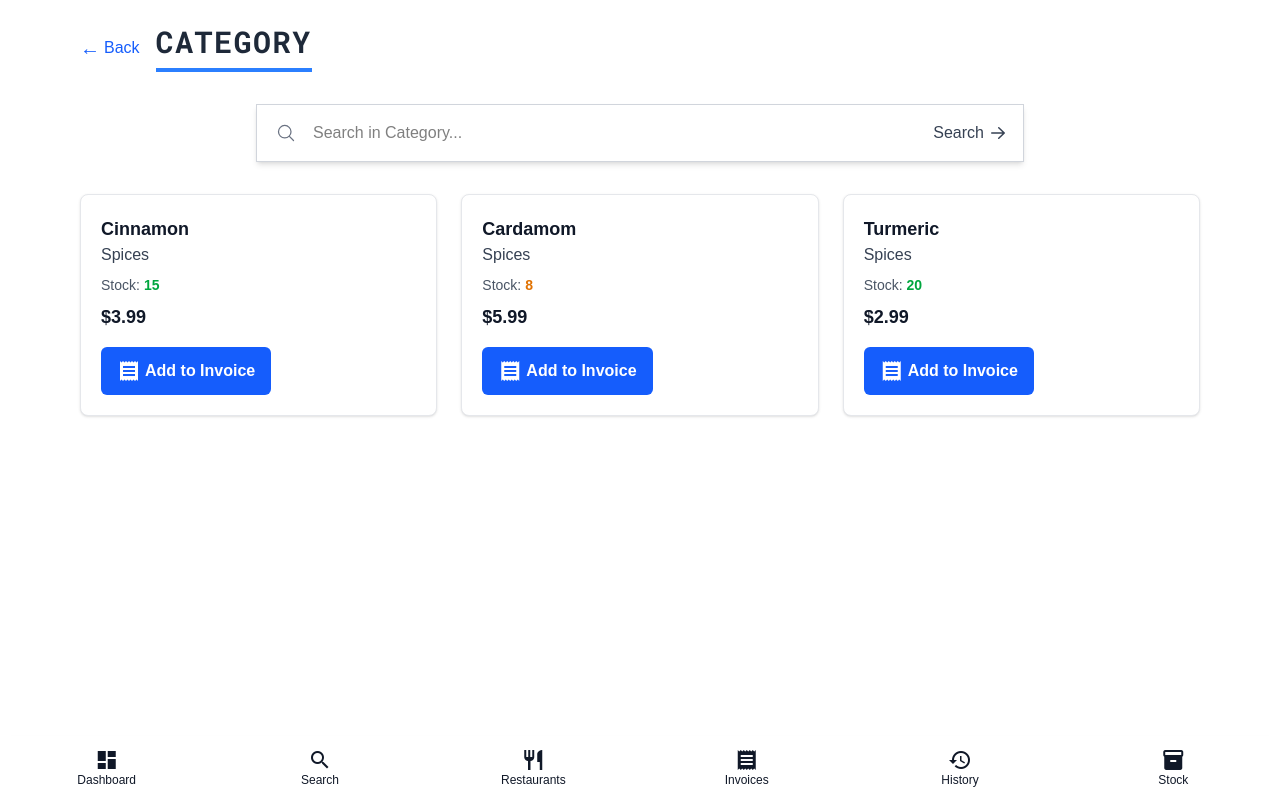
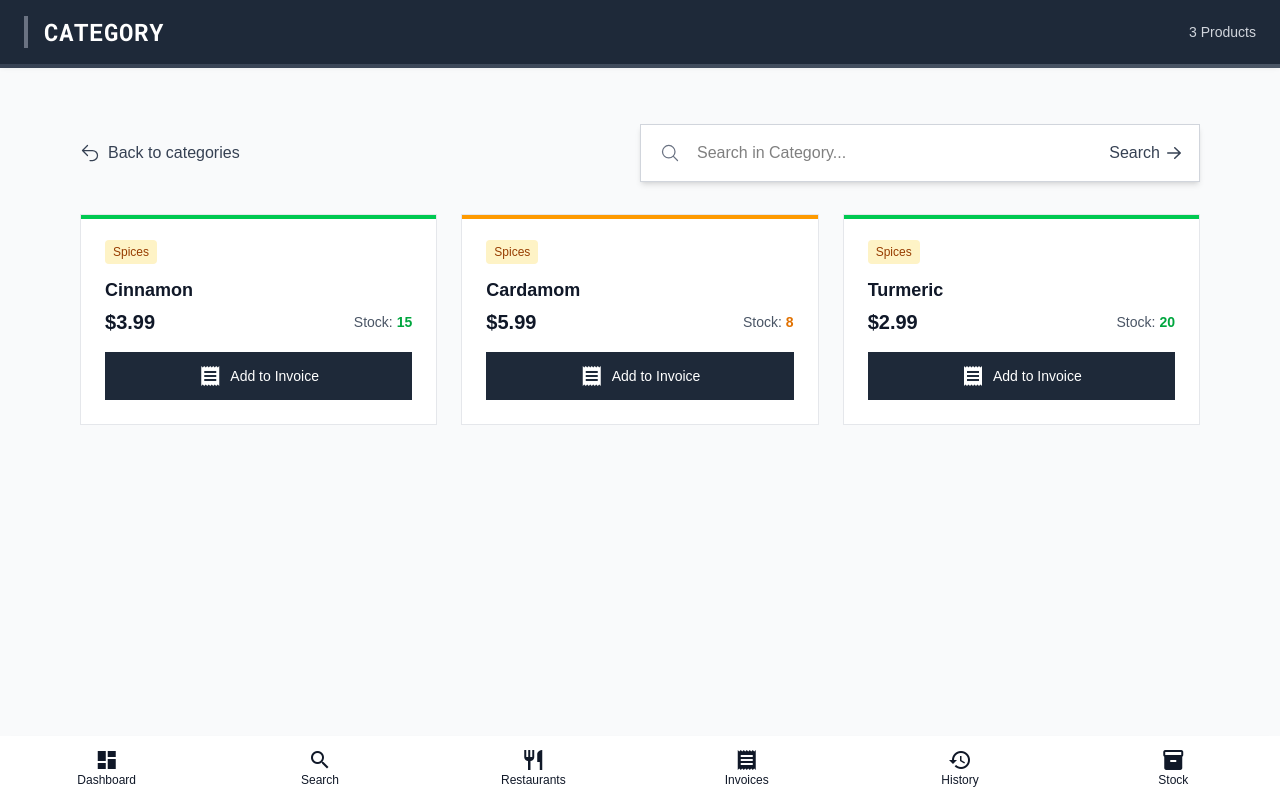
Before and after one commit to elvisinthecloud/inventory-management-system, a Next.js app: page /search/category/1 in a window 1280 px wide. Built offline with nearby package versions, Linux system fonts and the light colour scheme.

Commit message:
Feature: Enhance ProductCard, CategoryPage, and SearchResults components with improved UI elements, including category badges, stock indicators, and refined layout for better user experience and visual consistency.

```diff
--- a/src/app/components/ProductCard.tsx
+++ b/src/app/components/ProductCard.tsx
@@ -80,68 +80,104 @@ export default function ProductCard({ product }: { product: Product }) {
     return 'text-green-600';
   };
 
+  // Get appropriate badge color for category
+  const getCategoryBadgeColor = () => {
+    const category = product.category.toLowerCase();
+    if (category.includes('spice')) return 'bg-amber-100 text-amber-800';
+    if (category.includes('herb')) return 'bg-emerald-100 text-emerald-800';
+    if (category.includes('ice') || category.includes('cream')) return 'bg-sky-100 text-sky-800';
+    if (category.includes('vegetable')) return 'bg-green-100 text-green-800';
+    if (category.includes('fruit')) return 'bg-red-100 text-red-800';
+    if (category.includes('dairy')) return 'bg-blue-100 text-blue-800';
+    return 'bg-gray-100 text-gray-800';
+  };
+
   return (
-    <div className="rounded-lg border border-gray-200 bg-white p-5 shadow-sm transition-shadow hover:shadow-md">
-      <h3 className="text-lg font-bold text-gray-900">{product.name}</h3>
-      <p className="text-md font-medium text-gray-700">{product.category}</p>
+    <div className="relative bg-white border border-gray-200 overflow-hidden transition-all duration-200 hover:shadow-md">
+      {/* Stock status indicator (top bar) */}
+      <div
+        className={`absolute top-0 left-0 right-0 h-1 ${
+          product.stock <= 5 ? 'bg-red-500' :
+          product.stock <= 10 ? 'bg-amber-500' :
+          'bg-green-500'
+        }`}
+      />
 
-      {/* Display stock information */}
-      <div className="mt-2 flex items-center">
-        <span className="text-sm font-medium text-gray-600">Stock: </span>
-        <span className={`ml-1 text-sm font-bold ${getStockStatusColor()}`}>
+      <div className="p-6">
+        {/* Category badge */}
+        <div className="mb-3">
+          <span className={`inline-block px-2 py-1 text-xs font-medium ${getCategoryBadgeColor()} rounded-sm`}>
+            {product.category}
+          </span>
+        </div>
+
+        {/* Product name and price */}
+        <div className="mb-4">
+          <h3 className="text-lg font-bold text-gray-900 mb-1">{product.name}</h3>
+          <div className="flex justify-between items-center">
+            <p className="text-xl font-bold text-gray-900">${product.price.toFixed(2)}</p>
+            <div className="flex items-center">
+              <span className="text-sm font-medium text-gray-600 mr-1">Stock:</span>
+              <span className={`text-sm font-bold ${getStockStatusColor()}`}>
                 {product.stock}
               </span>
             </div>
+          </div>
+        </div>
 
-      <p className="mt-2 text-lg font-bold text-gray-900">${product.price.toFixed(2)}</p>
-
+        {/* Add to invoice button or quantity controls */}
         {quantity === 0 ? (
           <button
             onClick={handleAddToInvoice}
-          className={`mt-4 flex w-full items-center justify-center gap-1 rounded-md ${
+            className={`mt-2 flex w-full items-center justify-center rounded-none ${
               isStockLimitReached
-              ? 'bg-gray-400 cursor-not-allowed'
-              : 'bg-blue-600 hover:bg-blue-700'
-          } px-4 py-3 text-base font-semibold text-white transition-colors sm:w-auto`}
+                ? 'bg-gray-200 text-gray-500 cursor-not-allowed'
+                : 'bg-gray-800 hover:bg-gray-700 text-white'
+            } px-4 py-3 text-sm font-medium transition-colors`}
             disabled={isStockLimitReached}
           >
-          <span className="material-icons text-sm">receipt</span>
+            <span className="material-icons text-sm mr-2">receipt</span>
             {isStockLimitReached ? 'Out of Stock' : 'Add to Invoice'}
           </button>
         ) : (
-        <div className="mt-4 flex items-center justify-between">
-          <div className="flex items-center border border-gray-300 rounded-md">
+          <div className="pt-3 border-t border-gray-100">
+            <div className="flex items-center justify-between">
+              <div className="flex items-center border border-gray-200">
                 <button
                   onClick={handleDecreaseQuantity}
-              className="px-3 py-1 hover:bg-gray-100 text-gray-900 font-bold"
+                  className="px-3 py-1 hover:bg-gray-100 text-gray-900 font-medium"
                 >
                   -
                 </button>
-            <span className="px-4 font-medium text-gray-900">{quantity}</span>
+                <span className="px-4 py-1 font-medium text-gray-900 border-l border-r border-gray-200">
+                  {quantity}
+                </span>
                 <button
                   onClick={handleIncreaseQuantity}
                   className={`px-3 py-1 ${
                     isStockLimitReached
                       ? 'text-gray-400 cursor-not-allowed'
                       : 'hover:bg-gray-100 text-gray-900'
-              } font-bold`}
+                  } font-medium`}
                   disabled={isStockLimitReached}
                 >
                   +
                 </button>
               </div>
               <span className="font-medium text-gray-700">
-            Total: ${(product.price * quantity).toFixed(2)}
+                ${(product.price * quantity).toFixed(2)}
               </span>
             </div>
-      )}
 
-      {/* Show a message if quantity is at stock limit */}
-      {quantity > 0 && isStockLimitReached && (
+            {/* Stock limit warning */}
+            {isStockLimitReached && (
               <p className="mt-2 text-xs text-red-600 text-right">
                 Stock limit reached
               </p>
             )}
           </div>
+        )}
+      </div>
+    </div>
   );
 }
--- a/src/app/search/category/[id]/page.tsx
+++ b/src/app/search/category/[id]/page.tsx
@@ -99,35 +99,73 @@ export default function CategoryPage() {
     return false;
   });
 
+  // Get badge color for category
+  const getCategoryColor = () => {
+    const name = categoryName.toLowerCase();
+    if (name.includes('spice')) return 'from-amber-700 to-amber-600';
+    if (name.includes('herb')) return 'from-emerald-700 to-emerald-600';
+    if (name.includes('ice') || name.includes('cream')) return 'from-sky-700 to-sky-600';
+    if (name.includes('vegetable')) return 'from-green-700 to-green-600';
+    if (name.includes('fruit')) return 'from-red-700 to-red-600';
+    if (name.includes('dairy')) return 'from-blue-700 to-blue-600';
+    return 'from-gray-700 to-gray-600';
+  };
+
   return (
-    <div className="container mx-auto max-w-6xl px-4 py-6">
-      <div className="mb-8 flex items-center">
-        <Link href="/search" className="mr-4 flex items-center text-blue-600 hover:text-blue-800 transition-colors">
-          <span className="text-xl">←</span> <span className="ml-1">Back</span>
-        </Link>
-        <h1 className={`${robotoMono.className} border-b-4 border-blue-500 pb-2 text-3xl uppercase tracking-wider text-gray-800`}>
-          {categoryName.toUpperCase()}
-        </h1>
+    <div className="min-h-screen bg-gray-50">
+      {/* Professional header */}
+      <div className="mb-8">
+        <div className="bg-gray-800 px-6 py-4 shadow-md">
+          <div className="flex justify-between items-center">
+            <h1 className={`${robotoMono.className} text-2xl uppercase tracking-wide text-white border-l-4 border-gray-500 pl-4`}>
+              {categoryName}
+            </h1>
+            <div className="text-gray-300 text-sm font-medium">
+              {categoryProducts.length} Products
+            </div>
+          </div>
+        </div>
+        {/* Subtle divider line with color specific to the category */}
+        <div className={`h-1 bg-gradient-to-r ${getCategoryColor()}`}></div>
       </div>
 
-      {/* Search Bar */}
-      <div className="mx-auto max-w-4xl mb-8">
-        <SearchBar placeholder={`Search in ${categoryName}...`} />
-      </div>
+      {/* Main content */}
+      <div className="container mx-auto max-w-6xl px-4 py-6">
+        {/* Back link and search bar */}
+        <div className="flex flex-col md:flex-row items-start md:items-center justify-between mb-8">
+          <Link
+            href="/search"
+            className="mb-4 md:mb-0 flex items-center text-gray-700 hover:text-gray-900 transition-colors"
+          >
+            <svg xmlns="http://www.w3.org/2000/svg" fill="none" viewBox="0 0 24 24" strokeWidth={1.5} stroke="currentColor" className="w-5 h-5 mr-2">
+              <path strokeLinecap="round" strokeLinejoin="round" d="M9 15L3 9m0 0l6-6M3 9h12a6 6 0 010 12h-3" />
+            </svg>
+            Back to categories
+          </Link>
 
-      {/* Products Grid */}
-      <div className="mt-6">
+          <div className="w-full md:w-2/3 lg:w-1/2">
+            <SearchBar placeholder={`Search in ${categoryName}...`} />
+          </div>
+        </div>
+
+        {/* Products Grid */}
         {categoryProducts.length > 0 ? (
-          <div className="grid grid-cols-1 gap-6 sm:grid-cols-2 md:grid-cols-3">
+          <div className="grid grid-cols-1 gap-6 sm:grid-cols-2 lg:grid-cols-3">
             {categoryProducts.map(product => (
               <ProductCard key={product.id} product={product} />
             ))}
           </div>
         ) : (
-          <div className="rounded-lg border border-gray-200 bg-white p-8 text-center shadow-sm">
-            <p className="text-lg text-gray-600">No products found in this category</p>
-            <Link href="/search" className="mt-6 inline-block rounded-md bg-blue-500 px-5 py-2 text-white hover:bg-blue-600">
-              Back to categories
+          <div className="bg-white border border-gray-200 p-12 text-center shadow-sm">
+            <div className="inline-flex items-center justify-center w-16 h-16 rounded-full bg-gray-100 mb-4">
+              <svg xmlns="http://www.w3.org/2000/svg" fill="none" viewBox="0 0 24 24" strokeWidth={1.5} stroke="currentColor" className="w-8 h-8 text-gray-600">
+                <path strokeLinecap="round" strokeLinejoin="round" d="M18.364 18.364A9 9 0 005.636 5.636m12.728 12.728A9 9 0 015.636 5.636m12.728 12.728L5.636 5.636" />
+              </svg>
+            </div>
+            <p className="text-xl text-gray-800 font-medium mb-2">No products found</p>
+            <p className="text-gray-600 mb-8">We couldn't find any products in the {categoryName} category</p>
+            <Link href="/search" className="inline-flex items-center justify-center px-5 py-3 border border-gray-300 text-sm font-medium text-gray-700 bg-white hover:bg-gray-50">
+              Return to categories
             </Link>
           </div>
         )}
--- a/src/app/search/results/page.tsx
+++ b/src/app/search/results/page.tsx
@@ -88,40 +88,85 @@ export default function SearchResults() {
     : [];
 
   return (
+    <div className="min-h-screen bg-gray-50">
+      {/* Professional header */}
+      <div className="mb-8">
+        <div className="bg-gray-800 px-6 py-4 shadow-md">
+          <div className="flex justify-between items-center">
+            <h1 className={`${robotoMono.className} text-2xl uppercase tracking-wide text-white border-l-4 border-gray-500 pl-4`}>
+              Search Results
+            </h1>
+            <div className="text-gray-300 text-sm font-medium">
+              {query ? (
+                <span className="flex items-center">
+                  <span className="hidden md:inline">Results for:</span>
+                  <span className="font-semibold ml-1 bg-gray-700 px-2 py-1">{query}</span>
+                </span>
+              ) : (
+                'Enter search term'
+              )}
+            </div>
+          </div>
+        </div>
+        {/* Subtle divider line */}
+        <div className="h-1 bg-gradient-to-r from-gray-700 to-gray-600"></div>
+      </div>
+
+      {/* Main content */}
       <div className="container mx-auto max-w-6xl px-4 py-6">
-      <h1 className={`${robotoMono.className} mb-8 border-b-4 border-blue-500 pb-2 text-3xl uppercase tracking-wider text-gray-800`}>
-        SEARCH RESULTS
-      </h1>
-
         {/* Search Bar */}
-      <div className="mx-auto max-w-4xl mb-6">
+        <div className="mb-12">
           <SearchBar placeholder="Refine your search..." />
         </div>
 
         {/* Search query info */}
-      <div className="mb-8">
-        <p className="text-lg text-gray-700">
+        <div className="bg-white border border-gray-200 shadow-sm p-6 mb-8">
+          <div className="flex flex-col md:flex-row items-start md:items-center justify-between">
+            <div>
+              <p className="text-lg text-gray-700 mb-1">
                 {query ? (
-            <>Search results for: <span className="font-semibold">"{query}"</span></>
+                  <>Showing results for <span className="font-semibold text-gray-900">"{query}"</span></>
                 ) : (
                   'Please enter a search term'
                 )}
               </p>
+              {filteredProducts.length > 0 && (
+                <p className="text-sm text-gray-500">
+                  Found {filteredProducts.length} product{filteredProducts.length !== 1 ? 's' : ''}
+                </p>
+              )}
+            </div>
+
+            <Link
+              href="/search"
+              className="mt-4 md:mt-0 flex items-center text-gray-700 hover:text-gray-900"
+            >
+              <svg xmlns="http://www.w3.org/2000/svg" fill="none" viewBox="0 0 24 24" strokeWidth={1.5} stroke="currentColor" className="w-4 h-4 mr-1">
+                <path strokeLinecap="round" strokeLinejoin="round" d="M9 15L3 9m0 0l6-6M3 9h12a6 6 0 010 12h-3" />
+              </svg>
+              Back to categories
+            </Link>
+          </div>
         </div>
 
         {/* Results */}
-      <div className="mt-6">
         {filteredProducts.length > 0 ? (
-          <div className="grid grid-cols-1 gap-6 sm:grid-cols-2 md:grid-cols-3">
+          <div className="grid grid-cols-1 gap-6 sm:grid-cols-2 lg:grid-cols-3">
             {filteredProducts.map(product => (
               <ProductCard key={product.id} product={product} />
             ))}
           </div>
         ) : query ? (
-          <div className="rounded-lg border border-gray-200 bg-white p-8 text-center shadow-sm">
-            <p className="text-lg text-gray-600">No products found matching "{query}"</p>
-            <Link href="/search" className="mt-6 inline-block rounded-md bg-blue-500 px-5 py-2 text-white hover:bg-blue-600">
-              Back to categories
+          <div className="bg-white border border-gray-200 p-12 text-center shadow-sm">
+            <div className="inline-flex items-center justify-center w-16 h-16 rounded-full bg-gray-100 mb-4">
+              <svg xmlns="http://www.w3.org/2000/svg" fill="none" viewBox="0 0 24 24" strokeWidth={1.5} stroke="currentColor" className="w-8 h-8 text-gray-600">
+                <path strokeLinecap="round" strokeLinejoin="round" d="M15.182 16.318A4.486 4.486 0 0012.016 15a4.486 4.486 0 00-3.198 1.318M21 12a9 9 0 11-18 0 9 9 0 0118 0zM9.75 9.75c0 .414-.168.75-.375.75S9 10.164 9 9.75 9.168 9 9.375 9s.375.336.375.75zm-.375 0h.008v.015h-.008V9.75zm5.625 0c0 .414-.168.75-.375.75s-.375-.336-.375-.75.168-.75.375-.75.375.336.375.75zm-.375 0h.008v.015h-.008V9.75z" />
+              </svg>
+            </div>
+            <p className="text-xl text-gray-800 font-medium mb-2">No products found</p>
+            <p className="text-gray-600 mb-8">We couldn't find any products matching "{query}"</p>
+            <Link href="/search" className="inline-flex items-center justify-center px-5 py-3 border border-gray-300 text-sm font-medium rounded-md text-gray-700 bg-white hover:bg-gray-50">
+              Return to search
             </Link>
           </div>
         ) : null}
```
Lines whose indentation alone changed are shown as unchanged.
